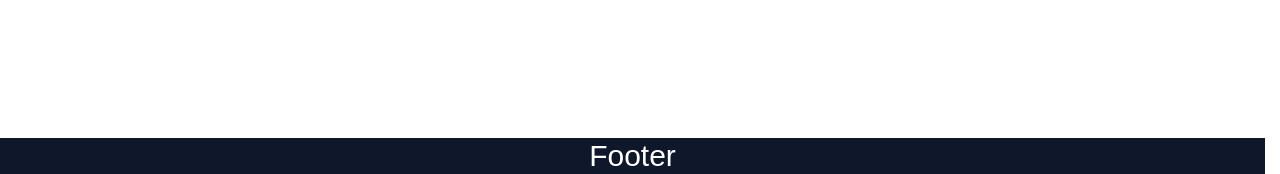
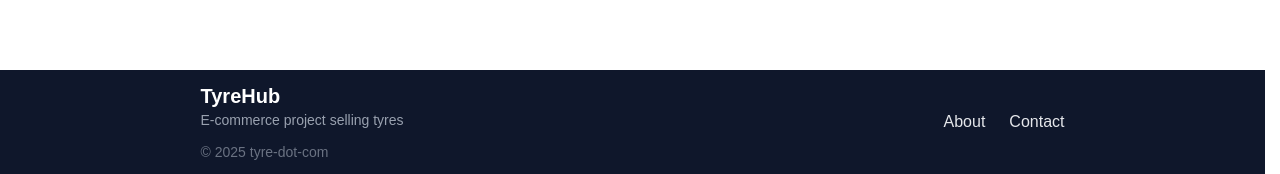
Before and after one commit to rog1337/dot-com-retail, a Next.js app in the folder frontend/: page /login in a window 1280 px wide. Shown: the part 626-800 px from the top of the page. Built offline with nearby package versions, Linux system fonts and the light colour scheme; no server answers.

Commit message:
feat[frontend]: New footer

```diff
--- a/frontend/src/components/Footer.tsx
+++ b/frontend/src/components/Footer.tsx
@@ -1,7 +1,26 @@
+import Link from "next/link";
+
 export default function Footer() {
-    return (
-        <div className="bottom-0 text-white bg-slate-900 text-center text-3xl">
-            Footer
+  return (
+    <footer className="mt-12 bg-slate-900 py-3 text-white">
+      <div className="mx-auto flex max-w-4xl flex-col items-center justify-between space-y-4 px-4 md:flex-row md:space-y-0">
+        <div className="text-center md:text-left">
+          <h2 className="text-xl font-bold">TyreHub</h2>
+          <p className="text-sm text-gray-400">E-commerce project selling tyres</p>
+          <div className="mt-3 text-sm text-gray-500">
+            &copy; {new Date().getFullYear()} tyre-dot-com
+          </div>
         </div>
-    )
+
+        <div className="flex space-x-6">
+          <Link href="/about" className="text-gray-200 hover:underline">
+            About
+          </Link>
+          <Link href="/contact" className="text-gray-200 hover:underline">
+            Contact
+          </Link>
+        </div>
+      </div>
+    </footer>
+  )
 }
```
